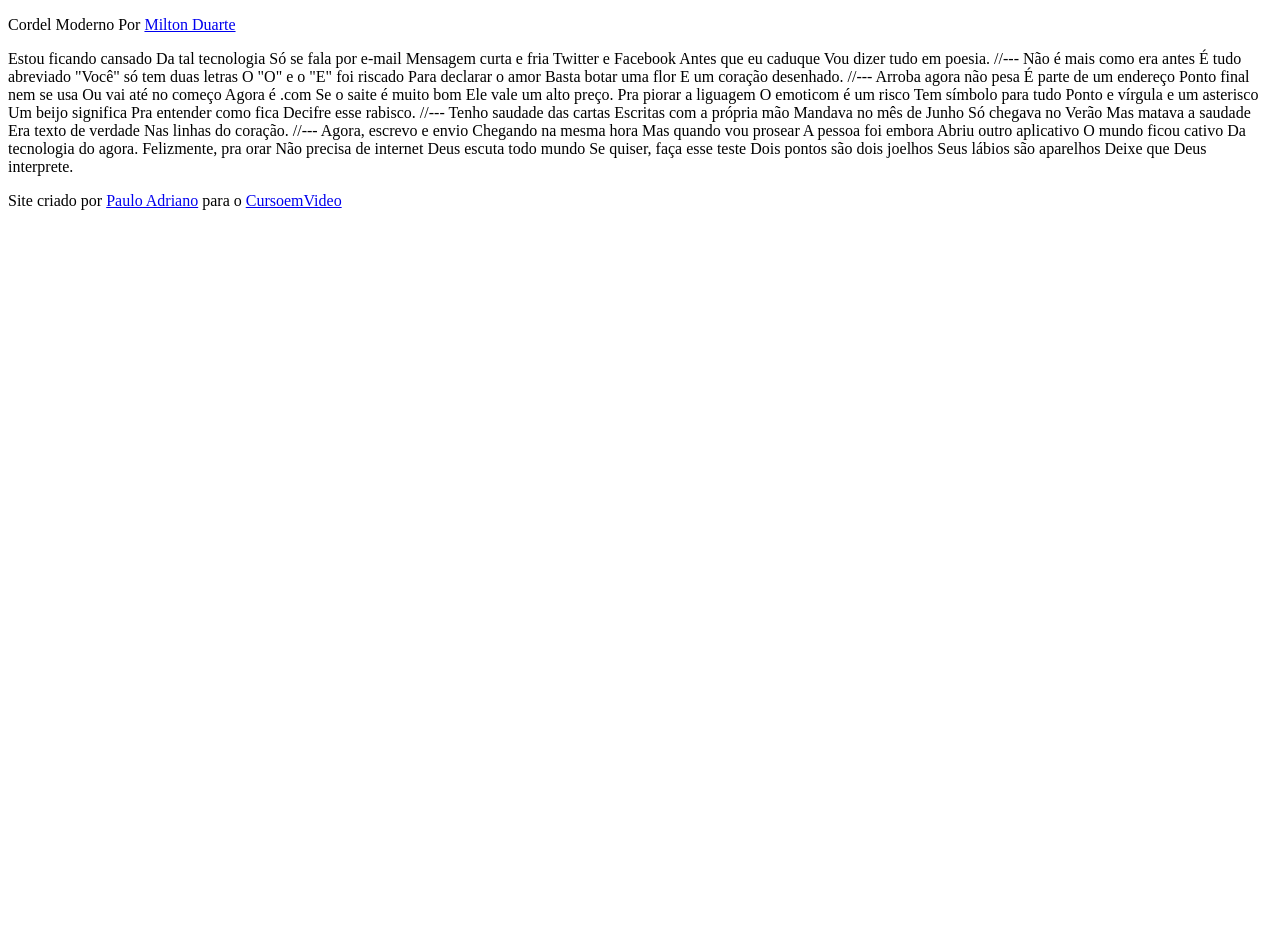
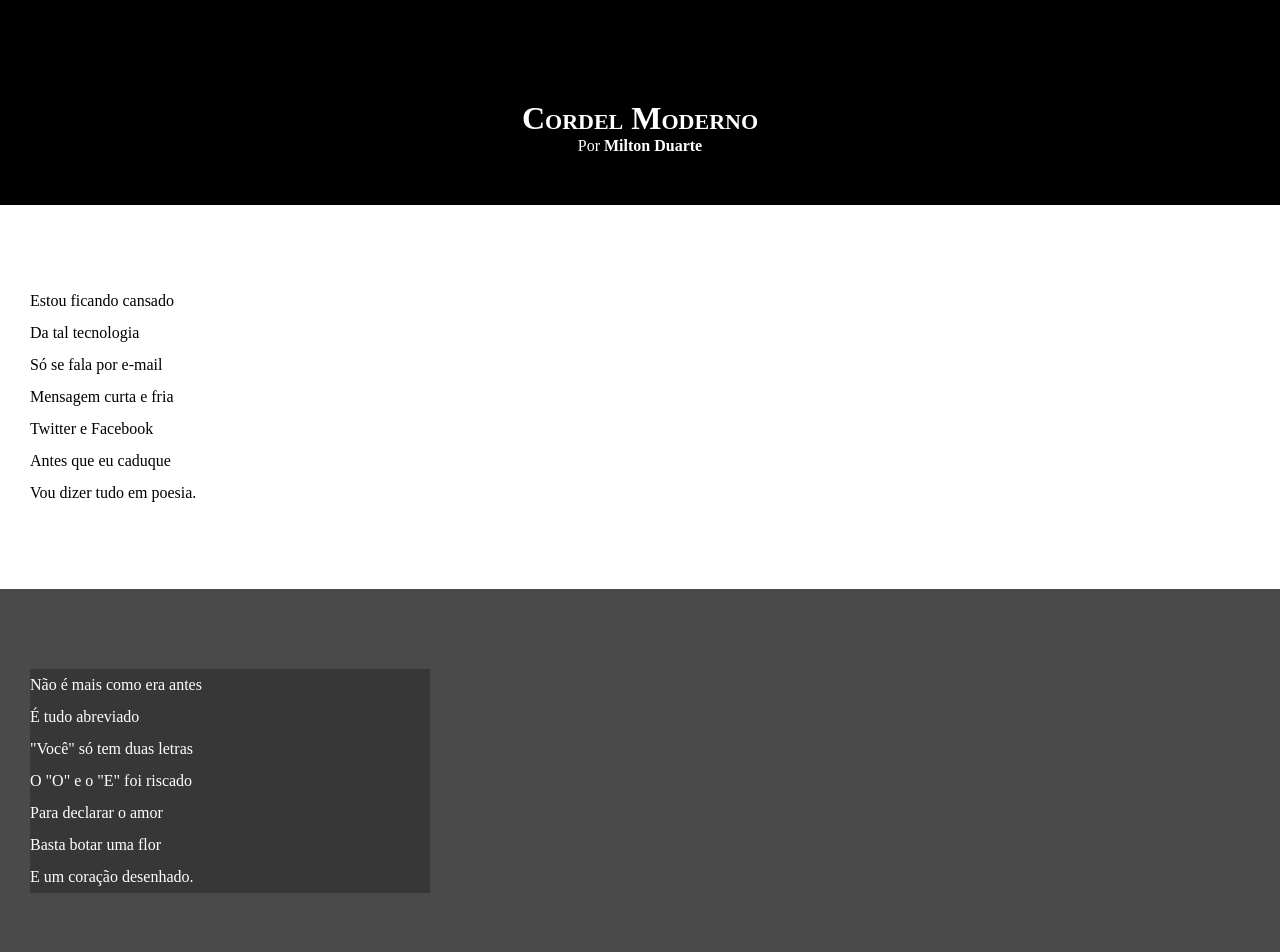
Before and after one commit to Paulo-Adriano/html-css, a plain HTML site: page Desafios/desafio 12/index.html in a window 1280 px wide. Shown: the top 952 px of the page. Before the commit the page ends 800 px from the top, so only its background shows below. Drawn offline with Linux system fonts and the light colour scheme.

Commit message:
atualizei estilos de texto e blocos

```diff
--- /dev/null
+++ b/Desafios/desafio 12/estilo/style.css
@@ -0,0 +1,65 @@
+@charset "UTF-8";
+
+* {
+    margin: 0px;
+    padding: 0px;
+}
+
+html, body {
+    min-height: 100vh;
+    background-color: darkgrey;
+}
+
+header {
+    background-color: black;
+    color: white;
+    text-align: center;
+}
+
+header > h1 {
+    padding-top: 50px;
+    font-variant: small-caps;
+}
+
+header > p {
+    padding-bottom: 50px;
+}
+
+header a, footer a {
+    color: white;
+    text-decoration: none;
+    font-weight: bolder;
+}
+
+header a:hover, footer:hover {
+    text-decoration: underline;
+}
+
+section {
+    padding-top: 10vh;
+    padding-bottom: 10vh;
+    line-height: 2em;
+    padding-left: 30px;
+}
+
+section.normal {
+    background-color: white;
+    color: black;
+}
+
+section.imagem > p {
+    width: 400px;
+    background-color: rgba(0, 0, 0, 0.253);
+}
+
+section.imagem {
+    background-color: rgba(0, 0, 0, 0.562);
+    color: white;
+}
+
+footer {
+    background-color: black;
+    color: white;
+    text-align: center;
+    padding: 10px;
+}
--- a/Desafios/desafio 12/index.html
+++ b/Desafios/desafio 12/index.html
@@ -4,79 +4,107 @@
     <meta charset="UTF-8">
     <meta name="viewport" content="width=device-width, initial-scale=1.0">
     <title>Cordel moderno</title>
+    <link rel="stylesheet" href="estilo/style.css">
 </head>
 <body>
 
     <header>
         <p>
-            Cordel Moderno
+            <h1>Cordel Moderno</h1>
             Por <a href="https://www.recantodasletras.com.br/poesias/3186743" target="_blank">Milton Duarte</a>
         </p>
-    </heder>
+    </header>
 
-    Estou ficando cansado
-    Da tal tecnologia
-    Só se fala por e-mail
-    Mensagem curta e fria
-    Twitter e Facebook
-    Antes que eu caduque
-    Vou dizer tudo em poesia.
+    <section class="normal">
+        <p>
+            Estou ficando cansado <br>
+            Da tal tecnologia <br>
+            Só se fala por e-mail <br>
+            Mensagem curta e fria <br>
+            Twitter e Facebook <br>
+            Antes que eu caduque <br>
+            Vou dizer tudo em poesia. <br>
+        </p>
+    </section>
 
-    //---
 
-    Não é mais como era antes
-    É tudo abreviado
-    "Você" só tem duas letras
-    O "O" e o "E" foi riscado
-    Para declarar o amor
-    Basta botar uma flor
-    E um coração desenhado.
 
-    //---
+    <section class="imagem">
+        <p>
+            Não é mais como era antes  <br>
+            É tudo abreviado  <br>
+            "Você" só tem duas letras  <br>
+            O "O" e o "E" foi riscado  <br>
+            Para declarar o amor  <br>
+            Basta botar uma flor  <br>
+            E um coração desenhado.  <br>
+        </p>
+    </section>
 
-    Arroba agora não pesa
-    É parte de um endereço
-    Ponto final nem se usa
-    Ou vai até no começo
-    Agora é .com
-    Se o saite é muito bom
-    Ele vale um alto preço.
 
-    Pra piorar a liguagem
-    O emoticom é um risco
-    Tem símbolo para tudo
-    Ponto e vírgula e um asterisco
-    Um beijo significa
-    Pra entender como fica
-    Decifre esse rabisco.
 
-    //---
+    <section class="normal">
 
-    Tenho saudade das cartas
-    Escritas com a própria mão
-    Mandava no mês de Junho
-    Só chegava no Verão
-    Mas matava a saudade
-    Era texto de verdade
-    Nas linhas do coração.
+            <p>
+                Arroba agora não pesa <br>
+                É parte de um endereço <br>
+                Ponto final nem se usa <br>
+                Ou vai até no começo <br>
+                Agora é .com <br>
+                Se o saite é muito bom <br>
+                Ele vale um alto preço. <br>
+            </p>
 
-    //---
+            <p>
+                Pra piorar a liguagem <br>
+                O emoticom é um risco <br>
+                Tem símbolo para tudo <br>
+                Ponto e vírgula e um asterisco <br>
+                Um beijo significa <br>
+                Pra entender como fica <br>
+                Decifre esse rabisco. <br>
+            </p>
 
-    Agora, escrevo e envio
-    Chegando na mesma hora
-    Mas quando vou prosear
-    A pessoa foi embora
-    Abriu outro aplicativo
-    O mundo ficou cativo
-    Da tecnologia do agora.
+    </section>
 
-    Felizmente, pra orar
-    Não precisa de internet
-    Deus escuta todo mundo
-    Se quiser, faça esse teste
-    Dois pontos são dois joelhos
-    Seus lábios são aparelhos
-    Deixe que Deus interprete.
+
+
+    <section class="imagem">
+        <p>
+            Tenho saudade das cartas <br>
+            Escritas com a própria mão <br>
+            Mandava no mês de Junho <br>
+            Só chegava no Verão <br>
+            Mas matava a saudade <br>
+            Era texto de verdade <br>
+            Nas linhas do coração. <br>
+        </p>
+    </section>
+
+
+
+    <section class="normal">
+        <p>
+            Agora, escrevo e envio <br>
+            Chegando na mesma hora <br>
+            Mas quando vou prosear <br>
+            A pessoa foi embora <br>
+            Abriu outro aplicativo <br>
+            O mundo ficou cativo <br>
+            Da tecnologia do agora. <br>
+        </p>
+
+
+        <p>
+            Felizmente, pra orar <br>
+            Não precisa de internet <br>
+            Deus escuta todo mundo <br>
+            Se quiser, faça esse teste <br>
+            Dois pontos são dois joelhos <br>
+            Seus lábios são aparelhos <br>
+            Deixe que Deus interprete. <br>
+        </p>
+    </section>
 
     <footer>
         <p>Site criado por <a href="https://github.com/Paulo-Adriano" target="_blank">Paulo Adriano</a> para o <a href="https://www.cursoemvideo.com" target="_blank">CursoemVideo</a></p>
```
